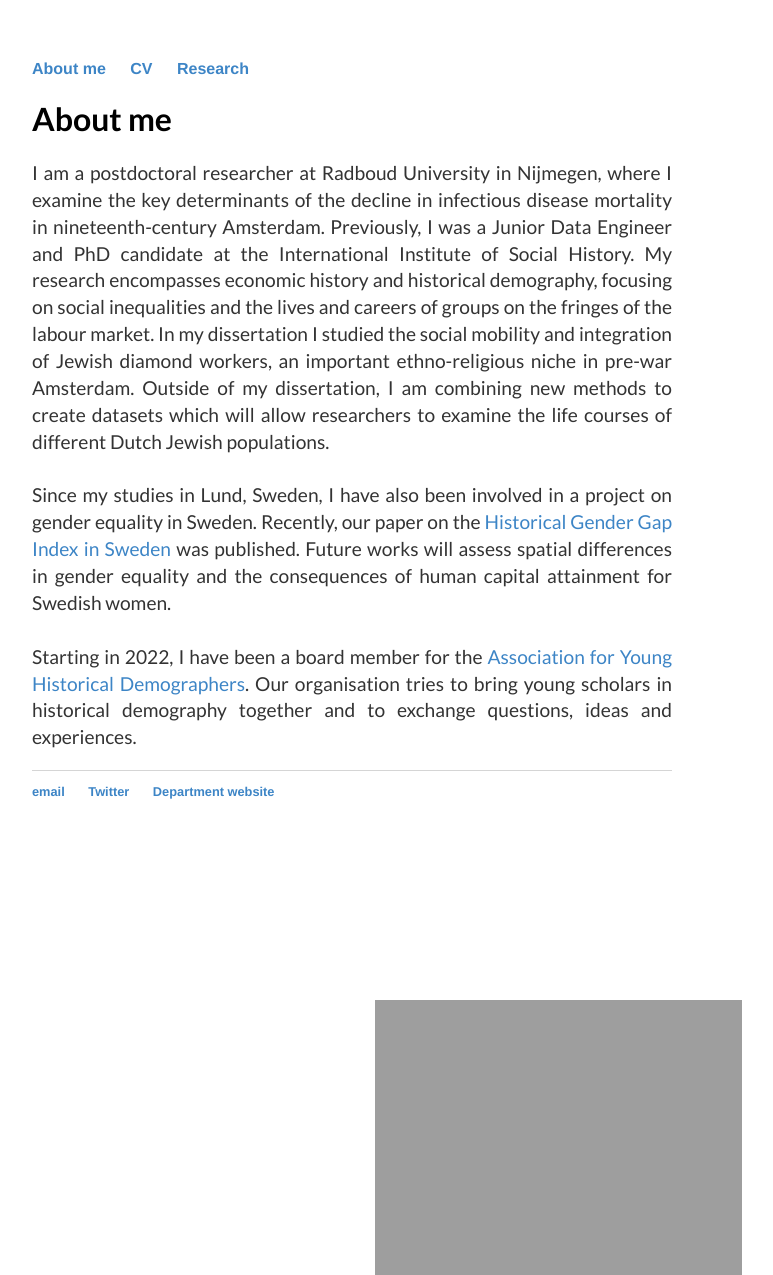
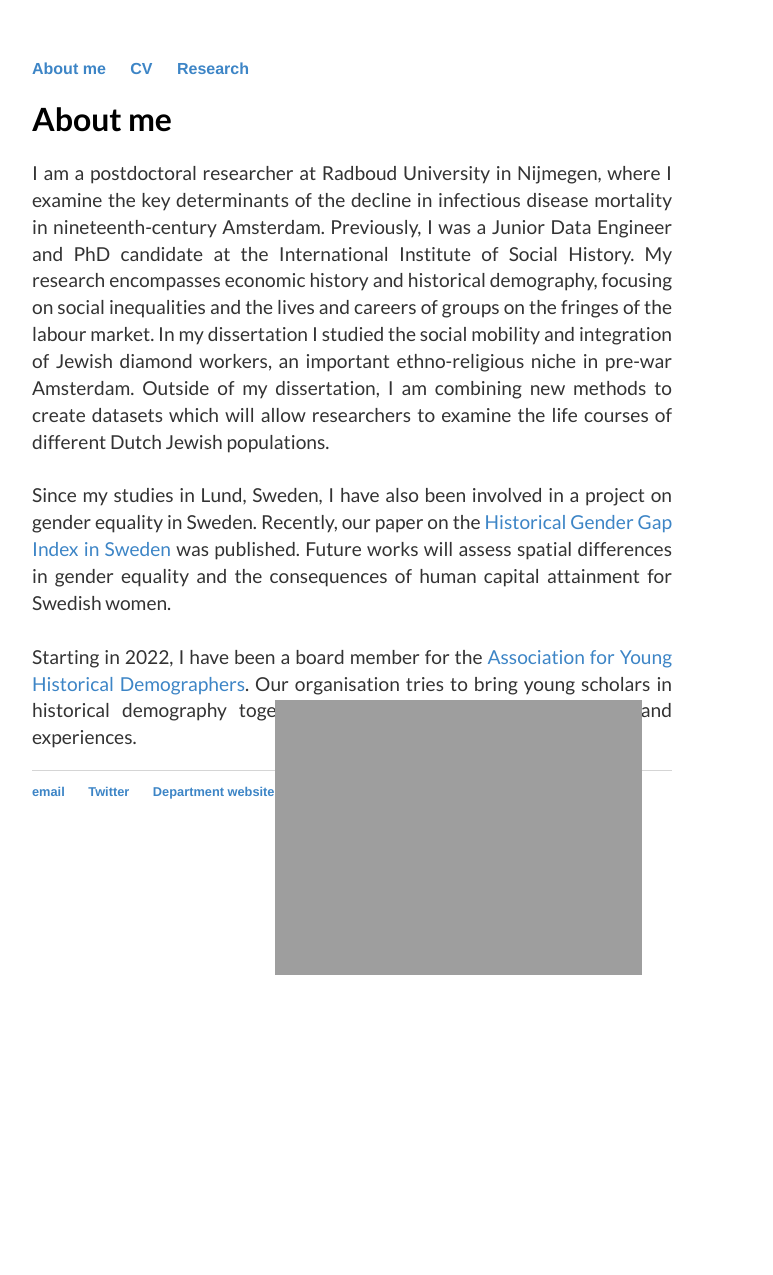
Before and after one commit to kok-joris/kok-joris.github.io, a Jekyll site: the page built from index.html, in a window 1280 px wide. Shown: the whole page, without its empty margins (288-1061 px from the left). Built offline with Jekyll 4.4.1, drawn with Linux system fonts in a browser that asks for light colours; Markdown is read by kramdown in place of the engine named in the settings; after the commit the page ends 975 px from its top, so only the background shows below that.

Commit message:
Update index.html

```diff
--- a/index.html
+++ b/index.html
@@ -33,7 +33,7 @@ title: Joris Kok
 
 <!-- 	<img src="https://kok-joris.github.io/images/IMG-20231022-WA0002.jpg"  -->
 		<img src="https://kok-joris.github.io/images/profilePicture-Joris.png"
-			style="position:absolute; top:1000px; right:250px;
+			style="position:absolute; top:700px; right:350px;
 			float="right";
 			align="right";
 			class="inline"
```
